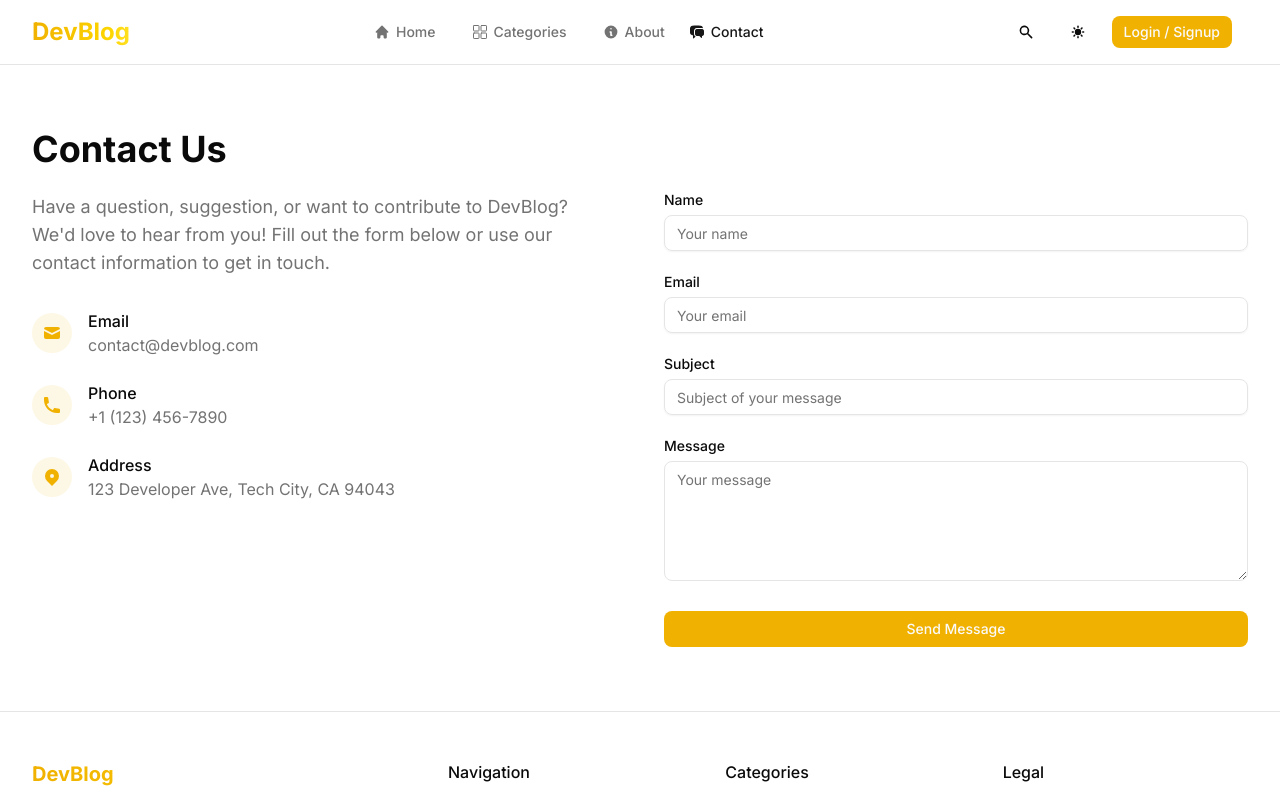
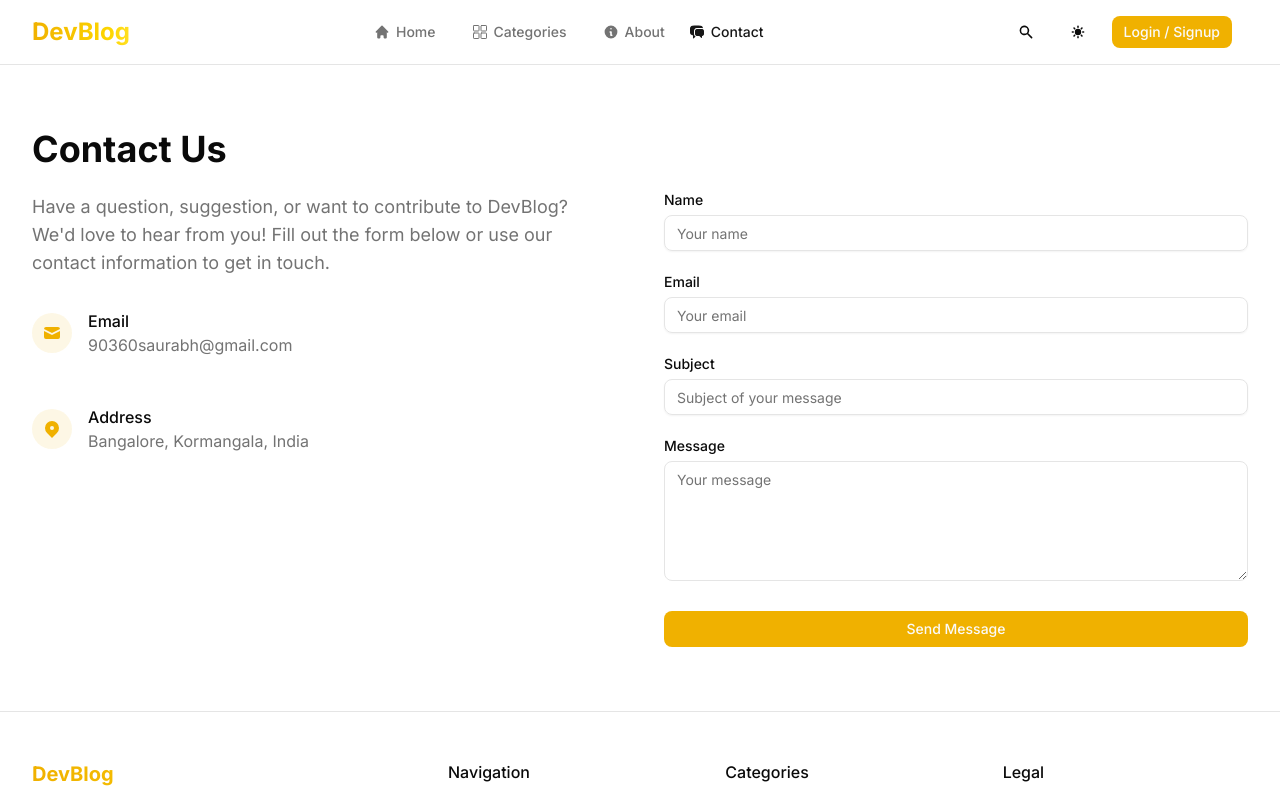
Before and after one commit to saurabh-singh-9090/DevBlog, a Next.js app: page /contact in a window 1280 px wide. Shown: the top 800 px of the page. Built offline with nearby package versions, Linux system fonts and the light colour scheme.

Commit message:
contact page updates

```diff
--- a/app/contact/page.tsx
+++ b/app/contact/page.tsx
@@ -55,18 +55,18 @@ export default function ContactPage() {
               </div>
               <div>
                 <h3 className="font-medium">Email</h3>
-                <p className="text-muted-foreground">contact@devblog.com</p>
+                <p className="text-muted-foreground">90360saurabh@gmail.com</p>
               </div>
             </div>
 
             <div className="flex items-center gap-4">
-              <div className="h-10 w-10 rounded-full bg-yellow-500/10 text-yellow-500 flex items-center justify-center">
+              {/* <div className="h-10 w-10 rounded-full bg-yellow-500/10 text-yellow-500 flex items-center justify-center">
                 <HiPhone className="h-5 w-5" />
               </div>
               <div>
                 <h3 className="font-medium">Phone</h3>
-                <p className="text-muted-foreground">+1 (123) 456-7890</p>
-              </div>
+                <p className="text-muted-foreground"></p>
+              </div> */}
             </div>
 
             <div className="flex items-center gap-4">
@@ -75,7 +75,7 @@ export default function ContactPage() {
               </div>
               <div>
                 <h3 className="font-medium">Address</h3>
-                <p className="text-muted-foreground">123 Developer Ave, Tech City, CA 94043</p>
+                <p className="text-muted-foreground">Bangalore, Kormangala, India</p>
               </div>
             </div>
           </div>
```
